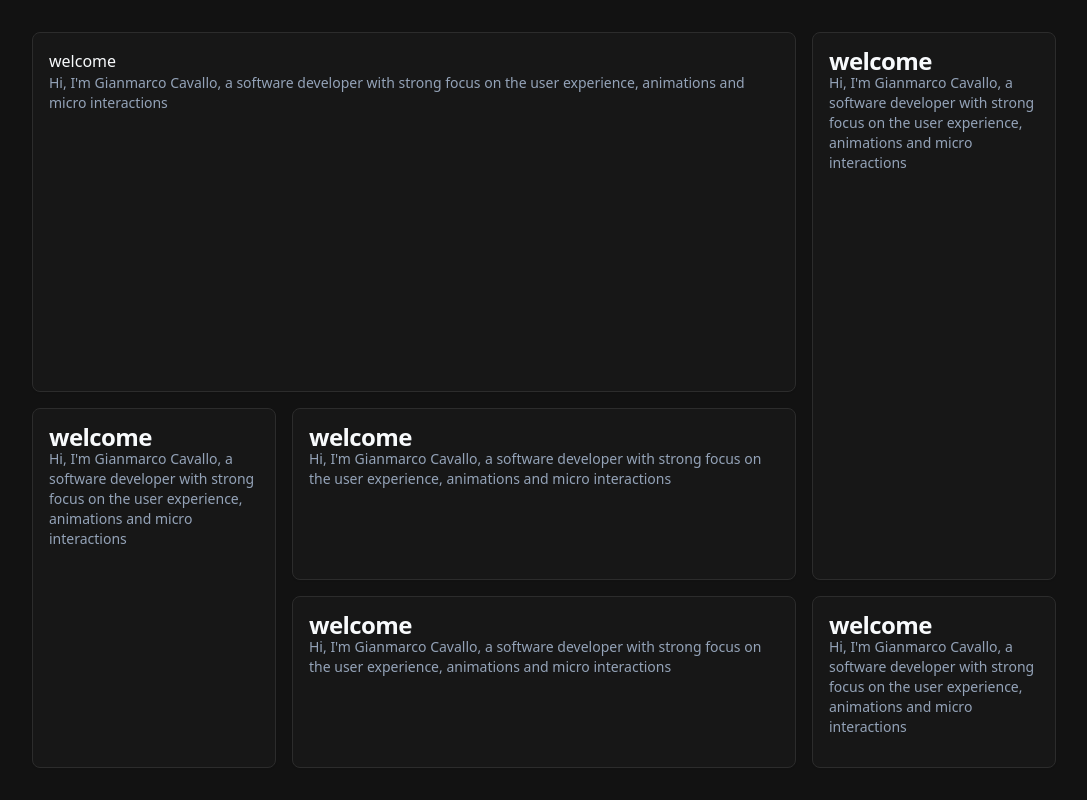
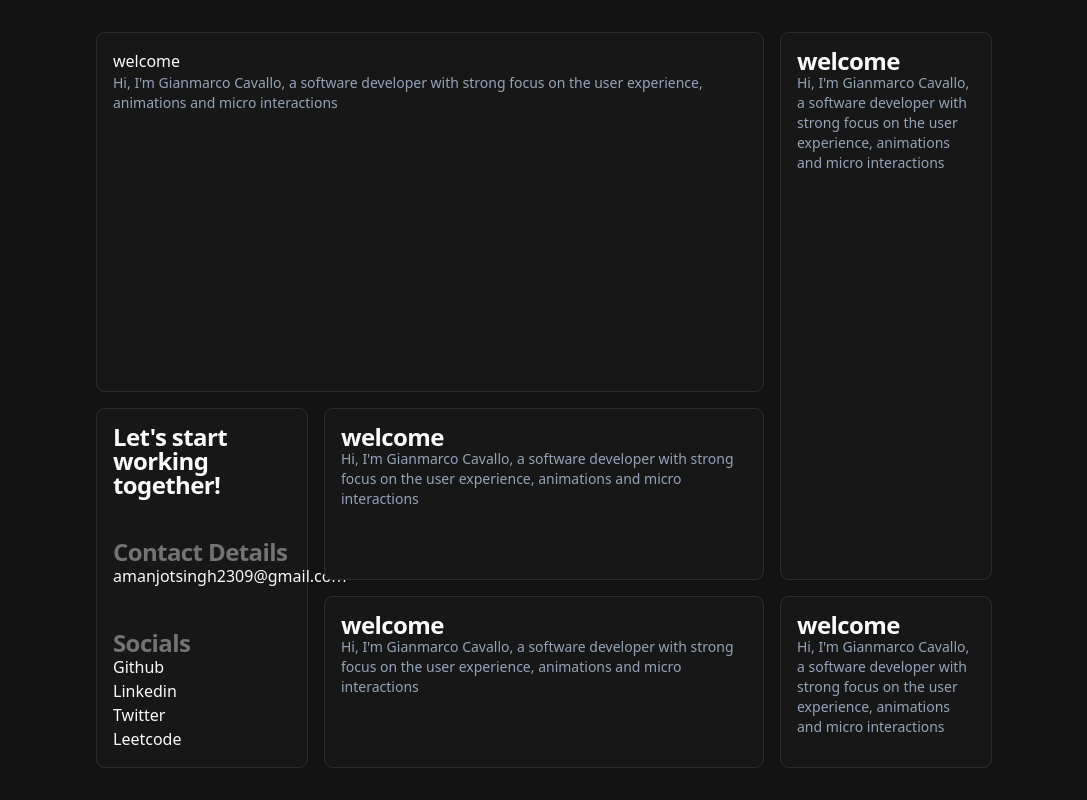
Before and after one commit to Amanjot-001/Portfolio-latest, a React (Vite) app: page / in a window 1280 px wide. Shown: the whole page, without its empty margins (96-1183 px from the left). Built offline with nearby package versions, Linux system fonts and the light colour scheme.

Commit message:
contacts added

```diff
--- a/src/components/home/Contact.tsx
+++ b/src/components/home/Contact.tsx
@@ -10,13 +10,27 @@ import { cn } from "@/lib/utils";
 
 const Contact = ({ className, ...props }: CardProps) => {
     return (
-        <Card className={cn("col-start-1 col-end-2 row-start-3 row-end-5 p-4", className)} {...props}>
+        <Card className={cn("flex flex-col justify-between col-start-1 col-end-2 row-start-3 row-end-5 p-4", className)} {...props}>
             <CardTitle>
-                welcome
+                Let's start working together!
             </CardTitle>
-            <CardDescription>
-                Hi, I'm Gianmarco Cavallo, a software developer with strong focus on the user experience, animations and micro interactions
-            </CardDescription>
+            <CardContent className={cn("p-0")}>
+                <CardTitle className={cn("text-opacity")}>
+                    Contact Details
+                </CardTitle>
+                <a href="mailto:amanjotsingh2309@gmail.com">amanjotsingh2309@gmail.com</a>
+            </CardContent>
+            <CardContent className={cn("p-0")}>
+                <CardTitle className={cn("text-opacity")}>
+                    Socials
+                </CardTitle>
+                <div className="flex flex-col">
+                    <a href="https://github.com/Amanjot-001" target="_blank">Github</a>
+                    <a href="https://www.linkedin.com/in/amanjot-singh-2298a6232/" target="_blank">Linkedin</a>
+                    <a href="https://x.com/Amanjotsingh001?t=Y8pBfV71mb4zfZ_i-MoxgQ&s=09" target="_blank">Twitter</a>
+                    <a href="https://leetcode.com/Amanjot_001/" target="_blank">Leetcode</a>
+                </div>
+            </CardContent>
         </Card>
     )
 }
--- a/src/pages/home/index.tsx
+++ b/src/pages/home/index.tsx
@@ -2,7 +2,7 @@ import { Main, About, Contact, Timezone, ProjectsSlider, Education } from "@/com
 
 const Home = () => {
     return (
-        <div className="min-h-screen grid grid-cols-4 grid-rows-4 gap-4 py-8 px-32">
+        <div className="min-h-screen grid grid-cols-4 grid-rows-4 gap-4 py-8 px-48">
             <Main />
             <About />
             <Contact />
--- a/src/styles/index.css
+++ b/src/styles/index.css
@@ -64,6 +64,7 @@
     --borderHover: 355 77.6% 56.3%;
     --input: 217.2 32.6% 17.5%;
     --ring: 212.7 26.8% 83.9%;
+    --opacity: 0 0% 45%;
   }
 }
 
--- a/tailwind.config.js
+++ b/tailwind.config.js
@@ -22,6 +22,7 @@ module.exports = {
         borderHover: "hsl(var(--borderHover))",
         input: "hsl(var(--input))",
         ring: "hsl(var(--ring))",
+        opacity: "hsl(var(--opacity))",
         background: "hsl(var(--background))",
         foreground: "hsl(var(--foreground))",
         primary: {
```
